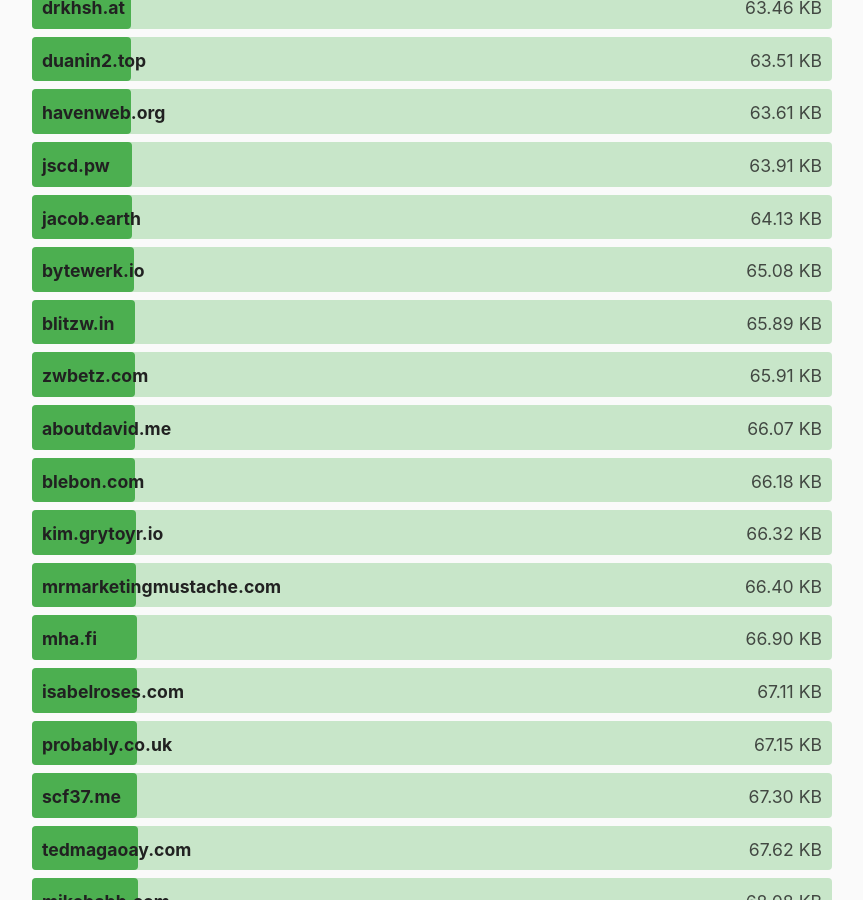
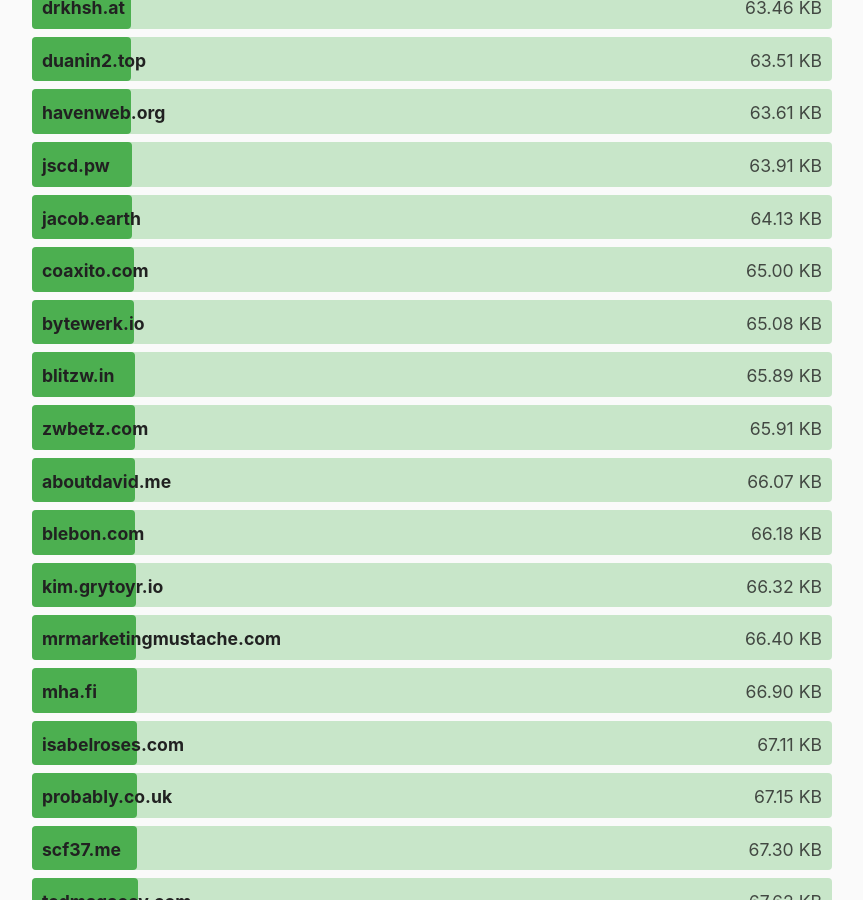
Before and after one commit to kevquirk/512kb.club, a Jekyll site: the page built from index.md, in a window 1280 px wide and 900 px high, scrolled down 19310 px. Shown: the whole window, without its empty margins (208-1071 px from the left). Built offline with Jekyll 4.4.1, drawn with Linux system fonts in a browser that asks for light colours.

Commit message:
Add coaxito.com

```diff
--- a/_data/sites.yml
+++ b/_data/sites.yml
@@ -4182,3 +4182,8 @@
   url: https://zwieratko.sk/
   size: 30.94
   last_checked: 2025-05-18
+
+- domain: coaxito.com
+  url: https://coaxito.com/
+  size: 65.00
+  last_checked: 2025-05-28
```
